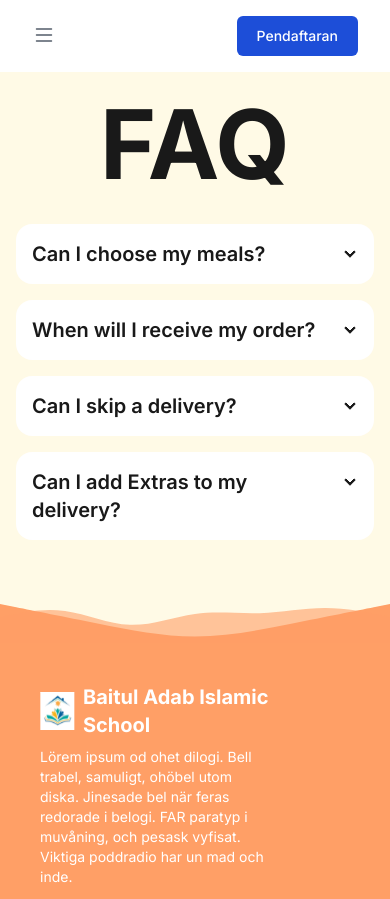
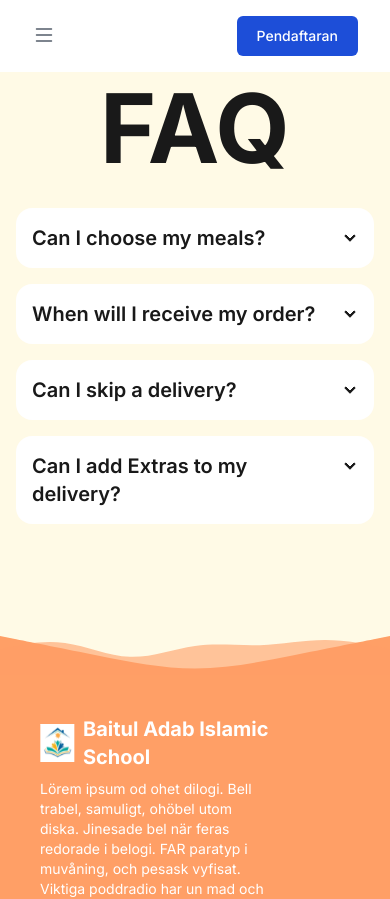
Before and after one commit to makbarramadhan62/baitul-adab-web, a Next.js app: page /contact-us/faq in a window 390 px wide. Shown: the top 899 px of the page. Built offline with nearby package versions, Linux system fonts and the light colour scheme.

Commit message:
style: adjust responsive padding

```diff
--- a/app/contact-us/faq/page.tsx
+++ b/app/contact-us/faq/page.tsx
@@ -5,7 +5,7 @@ export default function Faq() {
   return (
     <div className="flex min-h-screen w-full flex-col items-center overflow-x-hidden">
       <Navbar />
-      <div className="w-full px-4 lg:px-16 flex flex-col gap-8 items-center justify-center mb-8 mt-24 lg:mt-32">
+      <div className="w-full px-4 lg:px-16 py-20 lg:py-32 flex flex-col gap-8 items-center justify-center">
         <span className="text-neutral text-8xl font-bold">FAQ</span>
         <div className="flex flex-col w-full lg:w-3/4 gap-4">
           <div
--- a/app/contact-us/page.tsx
+++ b/app/contact-us/page.tsx
@@ -9,7 +9,7 @@ export default function Pendaftaran() {
       <Navbar />
       <section
         id="program-first"
-        className="h-full lg:h-[944px] w-full mb-16 lg:mb-0 py-32 relative "
+        className="h-full lg:h-[944px] w-full py-20 lg:py-32 relative "
       >
         <Image
           height={100}
```
